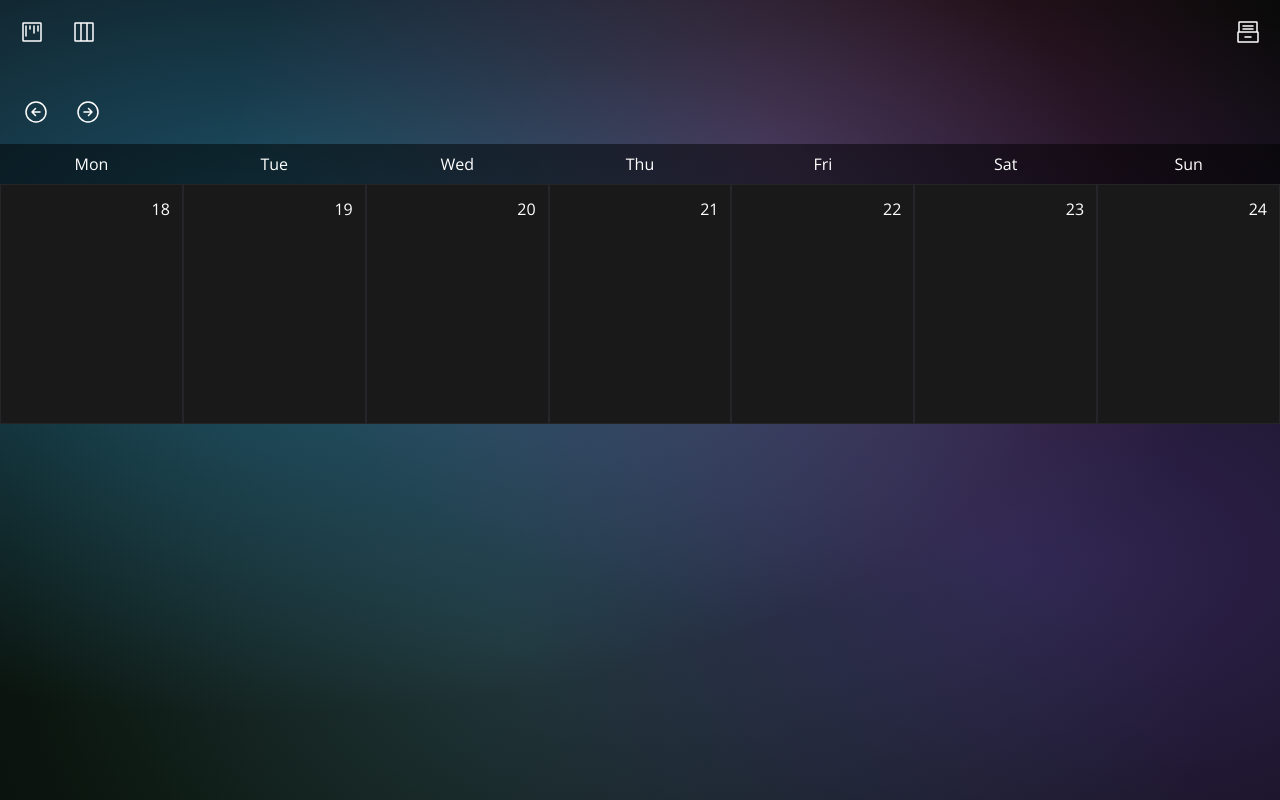
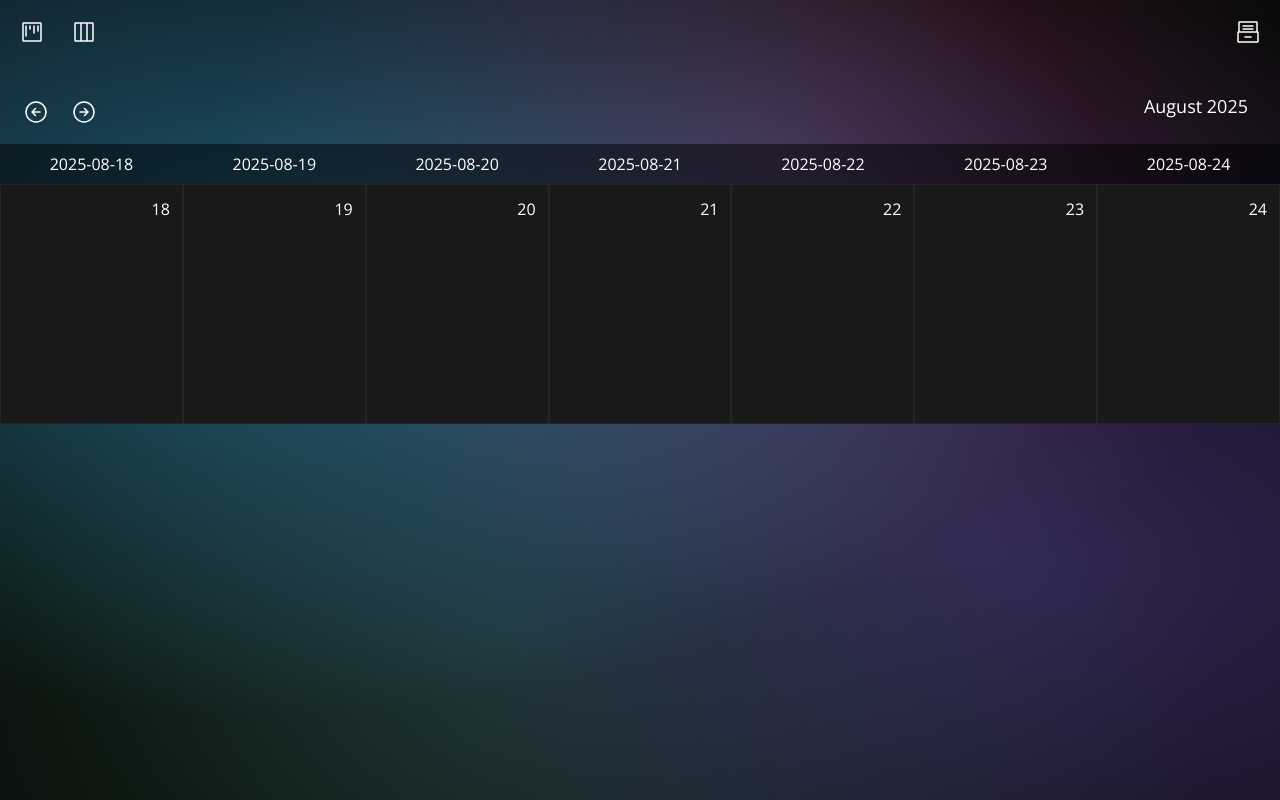
Before and after one commit to EfeHasircioglu/cool-kanban-board, a React (Vite) app: page / in a window 1280 px wide. Both pictures are taken after a click on the button 84 px from the left and 32 px from the top of the page. Built offline with nearby package versions, Linux system fonts and the light colour scheme.

Commit message:
flawlessly working weekday view with some z-index problems

```diff
--- a/src/App.jsx
+++ b/src/App.jsx
@@ -31,9 +31,9 @@ function App() {
   function addTask() {
     const newTask = {
       id: crypto.randomUUID(),
-      title: "kedikedikedi bochi",
+      title: "bocchi the rock is peak",
       status: "todo",
-      date: "2024-08-20",
+      date: "2025-08-20",
       isEditing: false,
     };
     setTasks([
--- a/src/WeekdayView.jsx
+++ b/src/WeekdayView.jsx
@@ -8,12 +8,18 @@ import {
 } from "date-fns";
 import { useDroppable } from "@dnd-kit/core";
 import ListItem from "./ListItem";
+import { useState } from "react";
 
 export default function Weekday({ taskList, setTasks }) {
   //haftanın başlangıcının ve bitişinin tarihini buluyoruz
-  const today = new Date();
-  const weekStart = startOfWeek(today, { weekStartsOn: 1 });
-  const weekEnd = endOfWeek(today, { weekStartsOn: 1 });
+  const [weekStart, setWeekStart] = useState(
+    startOfWeek(new Date(), {
+      weekStartsOn: 1,
+    })
+  );
+  const [weekEnd, setWeekEnd] = useState(
+    endOfWeek(new Date(), { weekStartsOn: 1 })
+  );
   const thisWeekTasks = [];
   taskList.forEach((task) => {
     const taskDate = new Date(task.date);
@@ -30,19 +36,35 @@ export default function Weekday({ taskList, setTasks }) {
   const daysOfWeek = ["Mon", "Tue", "Wed", "Thu", "Fri", "Sat", "Sun"];
   //dictionary'de her günü tasklarına göre map edeceğiz
   const tasksByDay = {};
-  daysOfWeek.forEach((day) => (tasksByDay[day] = []));
+  weekDates.forEach((date) => {
+    const dayID = format(date, "yyyy-MM-dd");
+    tasksByDay[dayID] = [];
+  });
   thisWeekTasks.forEach((task) => {
-    const taskDate = new Date(task.date);
-    //burada görevin haftanın hangi gününde olduğunu buluyoruz
-    const dayIndex = taskDate.getDay();
-    //burada biz haftayı pazartesinden başlattığımız için ona yönelik gerekli değişiklikleri yapıyoruz
-    const dayName = daysOfWeek[dayIndex === 0 ? 6 : dayIndex - 1];
-    tasksByDay[dayName].push(task);
+    const taskDate = format(new Date(task.date), "yyyy-MM-dd");
+    if (tasksByDay[taskDate]) {
+      tasksByDay[taskDate].push(task);
+    }
   });
+
+  //takvimi bi hafta geri alan buton
+  function onPrevClick() {
+    const prevWeek = addDays(weekStart, -7);
+    setWeekStart(prevWeek);
+  }
+  //takvimi bir hafta ileri alan buton
+  function onNextClick() {
+    const nextWeek = addDays(weekStart, 7);
+    setWeekStart(nextWeek);
+  }
   return (
     <div className="flex gap-5 flex-col md:gap-0 w-full text-white">
-      <div className="flex gap-1 mx-3 z-10000">
-        <button className="p-2 mx-1 my-3 w-fit hover:bg-white/10 rounded cursor-pointer transition">
+      <div className="flex gap-1 mx-3 z-10000 justify-between">
+        <div className="">
+          <button
+            onClick={() => onPrevClick()}
+            className="p-2 mx-1 my-3 w-fit hover:bg-white/10 rounded cursor-pointer transition"
+          >
             {" "}
             <svg
               width="24px"
@@ -69,7 +91,10 @@ export default function Weekday({ taskList, setTasks }) {
               ></path>
             </svg>
           </button>
-        <button className="p-2 my-3 mx-1 w-fit hover:bg-white/10 rounded cursor-pointer transition">
+          <button
+            onClick={() => onNextClick()}
+            className="p-2 my-3 mx-1 w-fit hover:bg-white/10 rounded cursor-pointer transition"
+          >
             {" "}
             <svg
               width="24px"
@@ -97,9 +122,14 @@ export default function Weekday({ taskList, setTasks }) {
             </svg>
           </button>
         </div>
+        {/* burada da hangi ay ve yıl olduğunu yazacak */}
+        <div className="text-lg px-5 py-3">
+          {format(weekStart, "MMMM yyyy")}
+        </div>
+      </div>
+
       <div className="flex lg:flex-row flex-col w-full">
-        {daysOfWeek.map((day, index) => {
-          const date = weekDates[index];
+        {weekDates.map((date) => {
           const dayNumber = format(date, "d");
           const dayID = format(date, "yyyy-MM-dd");
           const { setNodeRef } = useDroppable({ id: dayID });
@@ -109,10 +139,10 @@ export default function Weekday({ taskList, setTasks }) {
               key={dayID}
               ref={setNodeRef}
             >
-              <h3 className="text-center py-2 bg-black/50 z-10">{day}</h3>
+              <h3 className="text-center py-2 bg-black/50 z-10">{dayID}</h3>
               <div className="bg-[#191919] border-gray-600/20 border-1 min-h-60 z-10">
                 <div className="justify-self-end m-3">{dayNumber}</div>
-                {tasksByDay[day].map((task) => (
+                {tasksByDay[dayID].map((task) => (
                   <ListItem
                     isWeeklyView={true}
                     key={task.id}
```
Lines whose indentation alone changed are shown as unchanged.
